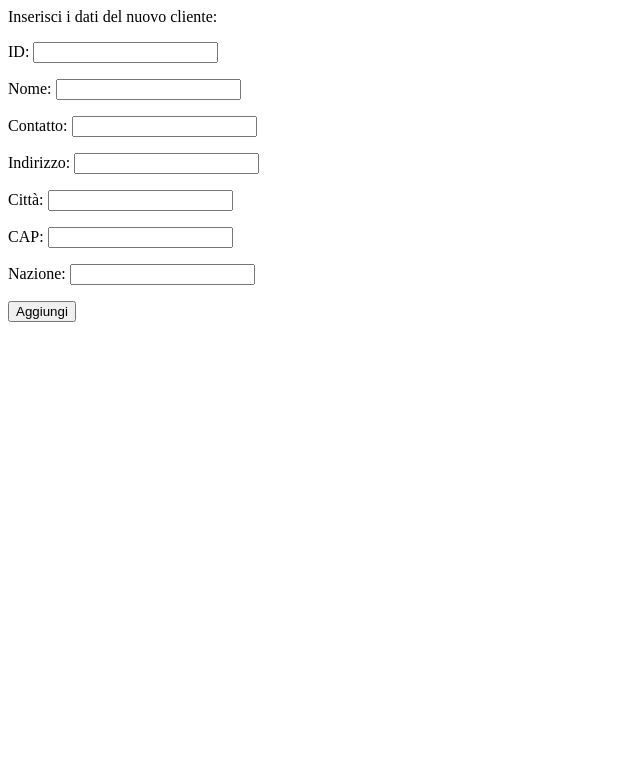
After one commit to MarcoSampietro/VerificaFlaskbase, a Flask app: template templates/aggiungi_cliente.html in a window 1280 px wide. The commit adds this page. Shown: the top 783 px of the page, without its empty margins (0-640 px from the left). Run offline with Flask 3, Linux system fonts and the light colour scheme; the template is opened without the code that fills it, so the values that code supplies are empty; parts of the project's set-up code (start-up, migrations or seed data) failed here and were passed over.

Commit message:
Correzione verifica

```diff
--- a/app.py
+++ b/app.py
@@ -22,5 +22,31 @@ def clienti():
     info = dati_clienti[dati_clienti['City'] == citta]
     return render_template('clienti.html', tabella=info.to_html())
 
+@app.route('/elimina_cliente', methods=['POST'])
+def elimina_cliente():
+    customer_id = int(request.form['customer_id'])
+    if customer_id in dati_clienti['CustomerID'].values:
+        dati_clienti = dati_clienti[dati_clienti['CustomerID'] != customer_id]
+        dati_clienti.to_csv('/workspace/VerificaFlaskbase/data/dati_clienti.csv', index=False)
+        return 'Cliente eliminato.'
+    else:
+        return 'Cliente inesistente.'
+
+@app.route('/aggiungi_cliente', methods=['POST'])
+def aggiungi_cliente():
+    new_row = {
+        'CustomerID': int(request.form['customer_id']),
+        'CustomerName': request.form['customer_name'],
+        'ContactName': request.form['contact_name'],
+        'Address': request.form['address'],
+        'City': request.form['city'],
+        'PostalCode': request.form['postal_code'],
+        'Country': request.form['country']
+    }
+    new_df = pd.DataFrame([new_row])
+    dati_clienti = pd.concat([dati_clienti, new_df], ignore_index=True)
+    dati_clienti.to_csv('/workspace/VerificaFlaskbase/data/dati_clienti.csv', index=False)
+    return 'Cliente aggiunto con successo!'
+
 if __name__ == '__main__':
     app.run(host='0.0.0.0', port=32457, debug=True)
--- /dev/null
+++ b/templates/aggiungi_cliente.html
@@ -0,0 +1,18 @@
+<html>
+    <head>
+        <title></title>
+    </head>
+    <body>
+        <form action="/aggiungi_cliente" method="POST">
+            <p>Inserisci i dati del nuovo cliente:</p>
+            <p>ID: <input type="number" name="customer_id" /></p>
+            <p>Nome: <input type="text" name="customer_name" /></p>
+            <p>Contatto: <input type="text" name="contact_name" /></p>
+            <p>Indirizzo: <input type="text" name="address" /></p>
+            <p>Città: <input type="text" name="city" /></p>
+            <p>CAP: <input type="text" name="postal_code" /></p>
+            <p>Nazione: <input type="text" name="country" /></p>
+            <p><input type="submit" value="Aggiungi" /></p>
+        </form>
+    </body>
+</html>
--- a/templates/index.html
+++ b/templates/index.html
@@ -6,5 +6,7 @@
         {% for nazione in lista %}
             <p><a href = 'elencocitta/{{nazione}}'>{{ nazione }}</a></p>
         {% endfor %}
+        <p><a href="/elimina_cliente">Elimina cliente</a></p>
+        <p><a href="/aggiungi_cliente">Aggiungi cliente</a></p>
     </body>
 </html>
```
Also changed, not shown: templates/elimina_cliente.html (added, +12 -0 lines).
